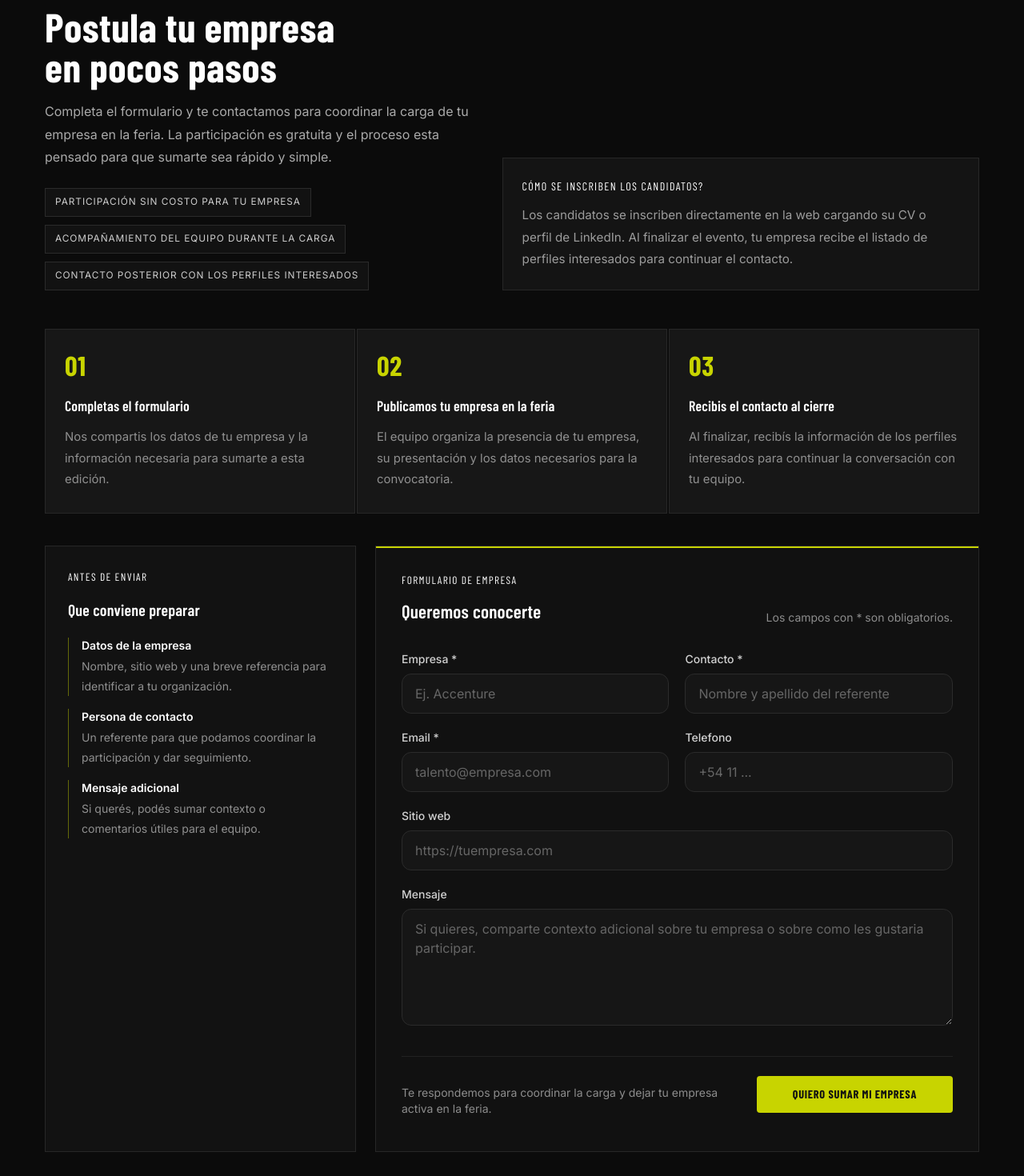
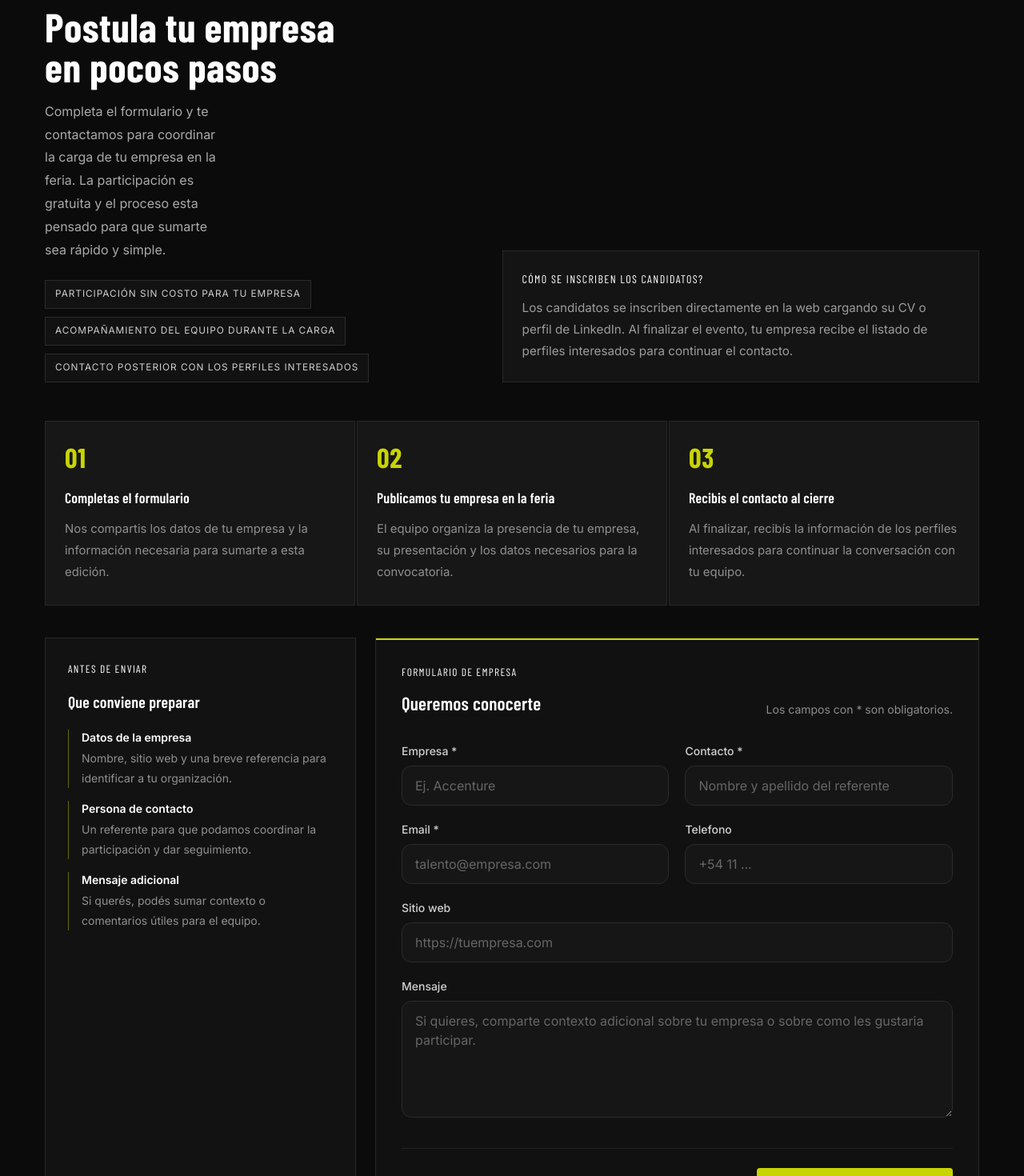
Before and after one commit to potrero-empleo/talento-it-landing, a React (Vite) app: page / in a window 1280 px wide. Shown: the part 6020-7490 px from the top of the page at 80% size. Built offline with nearby package versions, Linux system fonts and the light colour scheme.

Commit message:
corregido 6 errores archivo: src/components/CTA/CTA.jsx

```diff
--- a/src/components/CTA/CTA.jsx
+++ b/src/components/CTA/CTA.jsx
@@ -179,7 +179,7 @@ export default function CTA() {
               <br />
               en pocos pasos
             </h2>
-            <p className="max-w-[620px] text-[1rem] leading-[1.8] text-[#aaaaaa]">
+            <p className="max-w-55 text-[1rem] leading-[1.8] text-[#aaaaaa]">
               Completa el formulario y te contactamos para coordinar la carga de
               tu empresa en la feria. La participación es gratuita y el proceso
               esta pensado para que sumarte sea rápido y simple.
@@ -198,7 +198,7 @@ export default function CTA() {
           </div>
 
           <div className="border border-[#272727] bg-[#141414] px-5 py-5 md:px-6 md:py-6">
-            <p className="font-['Chakra_Petch'] text-[0.88rem] uppercase tracking-[0.1em] text-white">
+            <p className="font-['Chakra_Petch'] text-[0.88rem] uppercase tracking-widest text-white">
               Cómo se inscriben los candidatos?
             </p>
             <p className="mt-3 text-[0.95rem] leading-[1.8] text-[#9c9c9c]">
@@ -228,7 +228,7 @@ export default function CTA() {
 
         <div className="grid gap-6 lg:grid-cols-[0.34fr_0.66fr]">
           <aside className="order-2 border border-[#272727] bg-[#121212] p-6 md:p-7 lg:order-1">
-            <p className="font-['Chakra_Petch'] text-[0.84rem] uppercase tracking-[0.1em] text-white">
+            <p className="font-['Chakra_Petch'] text-[0.84rem] uppercase tracking-widest text-white">
               Antes de enviar
             </p>
             <h3 className="mt-4 font-['Chakra_Petch'] text-[1.25rem] font-semibold tracking-[0.01em] text-white">
@@ -265,7 +265,7 @@ export default function CTA() {
 
             <div className="mb-8 flex flex-col gap-3 md:flex-row md:items-end md:justify-between">
               <div>
-                <p className="font-['Chakra_Petch'] text-[0.84rem] uppercase tracking-[0.1em] text-white">
+                <p className="font-['Chakra_Petch'] text-[0.84rem] uppercase tracking-widest text-white">
                   Formulario de empresa
                 </p>
                 <h3 className="mt-3 font-['Chakra_Petch'] text-[1.45rem] font-semibold tracking-[0.01em] text-white">
@@ -431,7 +431,7 @@ export default function CTA() {
                 <button
                   type="submit"
                   disabled={isSubmitting}
-                  className="focus-ring inline-block w-full whitespace-nowrap rounded bg-[#C8D400] px-5 py-3 text-center font-['Chakra_Petch'] text-[0.9rem] font-bold uppercase tracking-[0.05em] text-[#111111] transition hover:-translate-y-0.5 hover:bg-[#d9e600] disabled:cursor-not-allowed disabled:opacity-70 disabled:hover:translate-y-0 disabled:hover:bg-[#C8D400] md:w-auto md:min-w-[245px]"
+                  className="focus-ring inline-block w-full whitespace-nowrap rounded bg-[#C8D400] px-5 py-3 text-center font-['Chakra_Petch'] text-[0.9rem] font-bold uppercase tracking-wiedr text-[#111111] transition hover:-translate-y-0.5 hover:bg-[#d9e600] disabled:cursor-not-allowed disabled:opacity-70 disabled:hover:translate-y-0 disabled:hover:bg-[#C8D400] md:w-auto md:min-w-61.25"
                 >
                   {isSubmitting ? "Enviando correo..." : "Quiero sumar mi empresa"}
                 </button>
```
